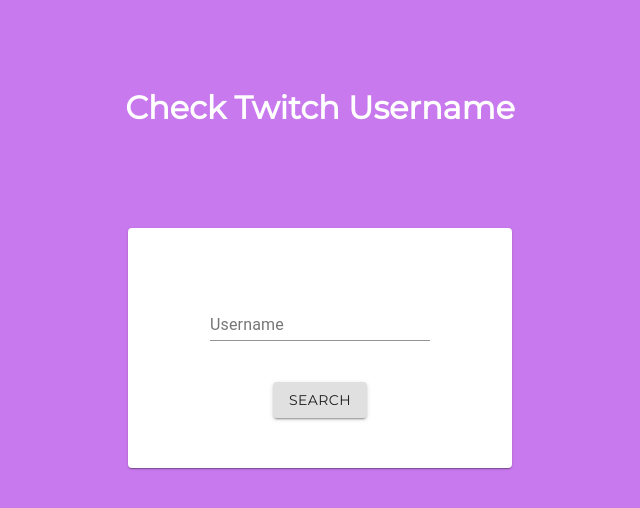
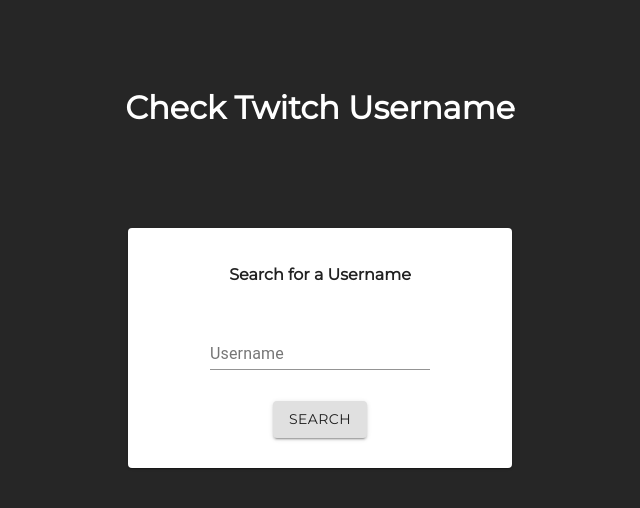
Before and after one commit to bxker/check-twitch, a React (Create React App) app: page / in a window 1280 px wide. Shown: the top 508 px of the page, without its empty margins (320-960 px from the left). Built offline with nearby package versions, Linux system fonts and the light colour scheme.

Commit message:
styled and deployed app

```diff
--- a/src/App.css
+++ b/src/App.css
@@ -1,5 +1,5 @@
 body {
-  background: #c879ed;
+  background: #262626;
 }
 .App {
   display: flex;
--- a/src/components/Search.tsx
+++ b/src/components/Search.tsx
@@ -41,7 +41,7 @@
     return (
             <Card className="search-main">
                 <CardContent className="card-content">
-
+                    <h1>Search for a Username</h1>
                     <TextField
                         id="standard-name"
                         label="Username"
```
